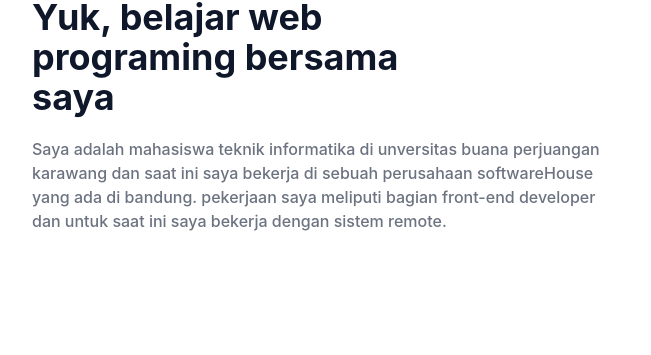
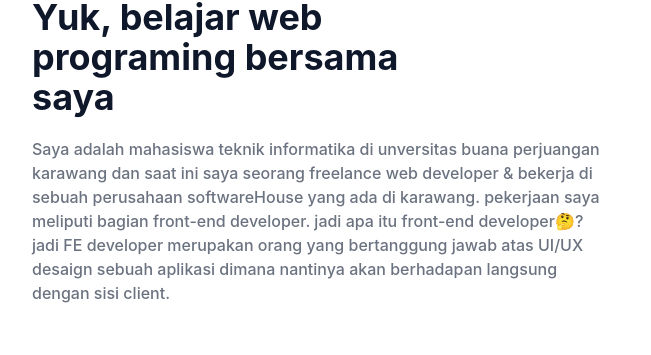
Before and after one commit to DryyCorreia/Portofolio-TailwindCSS, a website: page index.html in a window 1280 px wide. Shown: the part 959-1314 px from the top of the page, 0-651 px from the left. Drawn offline with Linux system fonts and the light colour scheme.

Commit message:
tambahan di bagian about

```diff
--- a/index.html
+++ b/index.html
@@ -63,11 +63,7 @@
                 <div class="w-full self-end px-4 lg:w-1/2">
                     <div class="relative mt-10 lg:mt-9 lg:left-0-0">
                         <img src="dist/img/andri.png" alt="" class="max-w-full mx-auto">
-                        <!-- <span class="absolute -bottom-0 -z-10 left-28 -translate-x-5 md:scale-110">
-                            <svg width="500" height="450" viewBox="0 0 200 200" xmlns="http://www.w3.org/2000/svg">
-                                <path fill="#14b8a6" d="M54.9,-55C68.5,-41.4,74.8,-20.7,75,0.1C75.1,21,69,42,55.5,54.2C42,66.5,21,70,2.1,67.8C-16.7,65.7,-33.4,57.9,-48.7,45.6C-64,33.4,-78,16.7,-78.1,-0.1C-78.2,-16.9,-64.4,-33.8,-49.1,-47.4C-33.8,-60.9,-16.9,-71.2,1.9,-73.1C20.7,-75,41.4,-68.5,54.9,-55Z" transform="translate(100 100) scale(1.1)" />
-                              </svg>
-                        </span> -->
+
                     </div>
                 </div>
             </div>
@@ -82,7 +78,7 @@
                 <div class="w-full px-4 mb-10 lg:w-1/2">
                     <h4 class="font-bold uppercase text-primary text-lg mb-3">Tentang Saya</h4>
                     <h2 class="font-bold text-dark text-3xl mb-5 max-w-md lg:text-4xl">Yuk, belajar web programing bersama saya</h2>
-                    <p class="font-medium text-base text-secondary max-w-xl">Saya adalah mahasiswa teknik informatika di unversitas buana perjuangan karawang dan saat ini saya bekerja di sebuah perusahaan softwareHouse yang ada di bandung. pekerjaan saya meliputi bagian front-end developer dan untuk saat ini saya bekerja dengan sistem remote.</p>
+                    <p class="font-medium text-base text-secondary max-w-xl">Saya adalah mahasiswa teknik informatika di unversitas buana perjuangan karawang dan saat ini saya seorang freelance web developer & bekerja di sebuah perusahaan softwareHouse yang ada di karawang. pekerjaan saya meliputi bagian front-end developer. jadi apa itu front-end developer🤔? jadi FE developer merupakan orang yang bertanggung jawab atas UI/UX desaign sebuah aplikasi dimana nantinya akan berhadapan langsung dengan sisi client.</p>
                 </div>
                 <div class="w-full px-4 lg:w-1/2">
                     <h3 class="font-semibold text-dark text-2xl mb-4 lg:text-3xl lg:pt-10">Mari berteman</h3>
```
